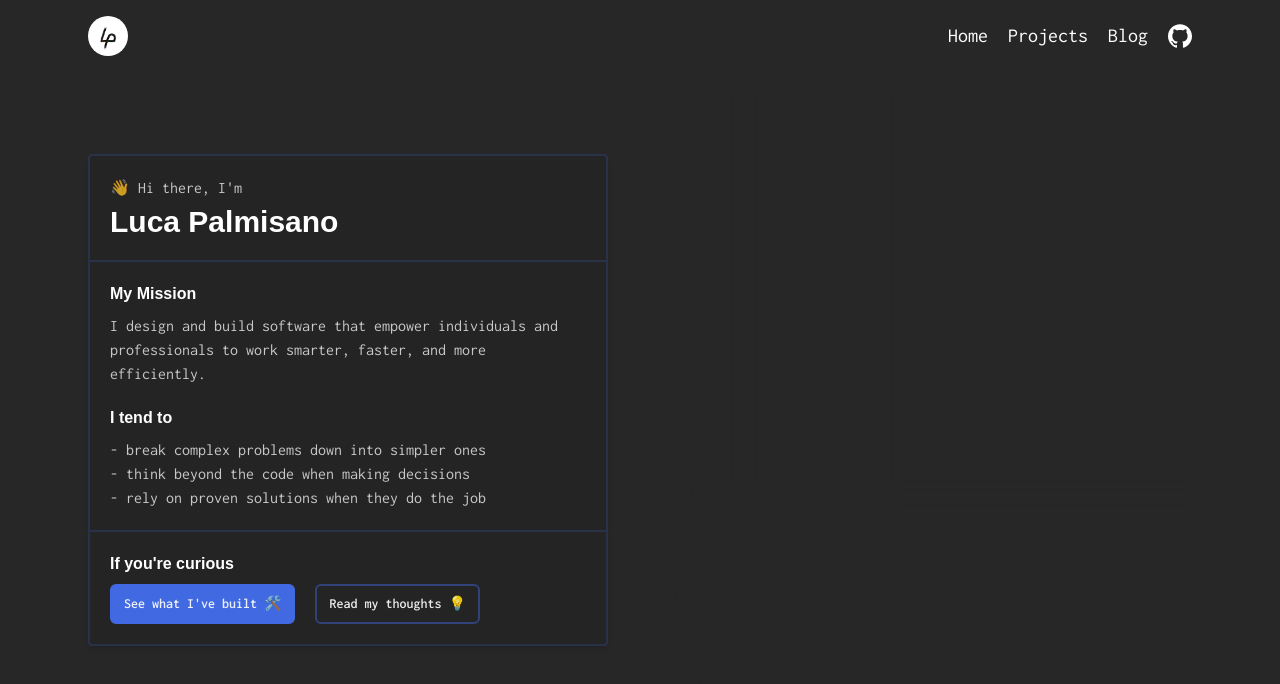
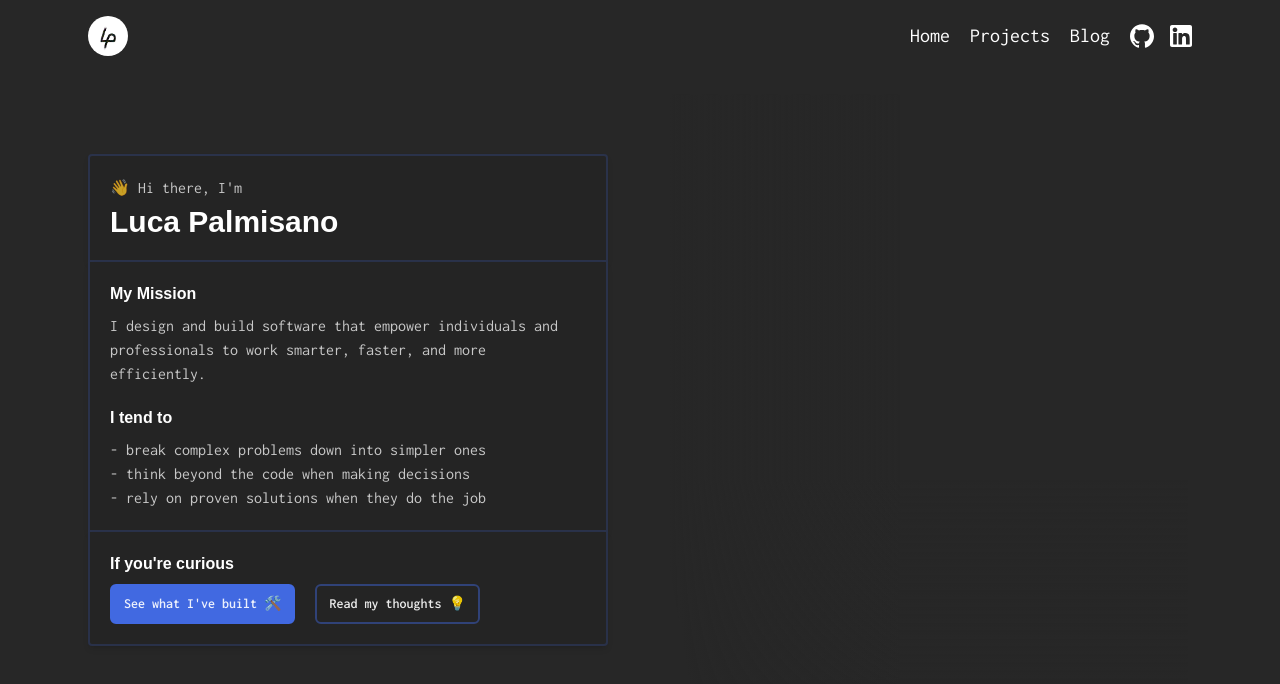
Before and after one commit to Lucino772/lucapalmi.com, a Next.js app: page / in a window 1280 px wide. Shown: the top 684 px of the page. Built offline with nearby package versions, Linux system fonts and the light colour scheme; a web font is replaced by a local one.

Commit message:
feat: added linkeding link

```diff
--- /dev/null
+++ b/pnpm-workspace.yaml
@@ -0,0 +1,4 @@
+onlyBuiltDependencies:
+    - core-js
+    - sharp
+    - unrs-resolver
--- a/src/components/NavBar.tsx
+++ b/src/components/NavBar.tsx
@@ -49,13 +49,27 @@ export default function NavBar() {
                         title="github"
                     >
                         <svg
-                            role="img"
                             viewBox="0 0 24 24"
                             xmlns="http://www.w3.org/2000/svg"
-                            className="size-6 fill-white"
+                            className="mr-4 size-6 fill-white"
                         >
                             <title>GitHub</title>
                             <path d="M12 .297c-6.63 0-12 5.373-12 12 0 5.303 3.438 9.8 8.205 11.385.6.113.82-.258.82-.577 0-.285-.01-1.04-.015-2.04-3.338.724-4.042-1.61-4.042-1.61C4.422 18.07 3.633 17.7 3.633 17.7c-1.087-.744.084-.729.084-.729 1.205.084 1.838 1.236 1.838 1.236 1.07 1.835 2.809 1.305 3.495.998.108-.776.417-1.305.76-1.605-2.665-.3-5.466-1.332-5.466-5.93 0-1.31.465-2.38 1.235-3.22-.135-.303-.54-1.523.105-3.176 0 0 1.005-.322 3.3 1.23.96-.267 1.98-.399 3-.405 1.02.006 2.04.138 3 .405 2.28-1.552 3.285-1.23 3.285-1.23.645 1.653.24 2.873.12 3.176.765.84 1.23 1.91 1.23 3.22 0 4.61-2.805 5.625-5.475 5.92.42.36.81 1.096.81 2.22 0 1.606-.015 2.896-.015 3.286 0 .315.21.69.825.57C20.565 22.092 24 17.592 24 12.297c0-6.627-5.373-12-12-12" />
+                        </svg>
+                    </a>
+                    <a
+                        target="_blank"
+                        className="relative inline-block"
+                        href="https://www.linkedin.com/in/luca-palmisano-1920aa1b6/"
+                        title="linkedin"
+                    >
+                        <svg
+                            viewBox="0 0 382 382"
+                            xmlns="http://www.w3.org/2000/svg"
+                            className="size-5.5 fill-white"
+                        >
+                            <title>LinkedIn</title>
+                            <path d="M347.445,0H34.555C15.471,0,0,15.471,0,34.555v312.889C0,366.529,15.471,382,34.555,382h312.889 C366.529,382,382,366.529,382,347.444V34.555C382,15.471,366.529,0,347.445,0z M118.207,329.844c0,5.554-4.502,10.056-10.056,10.056 H65.345c-5.554,0-10.056-4.502-10.056-10.056V150.403c0-5.554,4.502-10.056,10.056-10.056h42.806 c5.554,0,10.056,4.502,10.056,10.056V329.844z M86.748,123.432c-22.459,0-40.666-18.207-40.666-40.666S64.289,42.1,86.748,42.1 s40.666,18.207,40.666,40.666S109.208,123.432,86.748,123.432z M341.91,330.654c0,5.106-4.14,9.246-9.246,9.246H286.73 c-5.106,0-9.246-4.14-9.246-9.246v-84.168c0-12.556,3.683-55.021-32.813-55.021c-28.309,0-34.051,29.066-35.204,42.11v97.079 c0,5.106-4.139,9.246-9.246,9.246h-44.426c-5.106,0-9.246-4.14-9.246-9.246V149.593c0-5.106,4.14-9.246,9.246-9.246h44.426 c5.106,0,9.246,4.14,9.246,9.246v15.655c10.497-15.753,26.097-27.912,59.312-27.912c73.552,0,73.131,68.716,73.131,106.472 L341.91,330.654L341.91,330.654z" />
                         </svg>
                     </a>
                 </nav>
```
